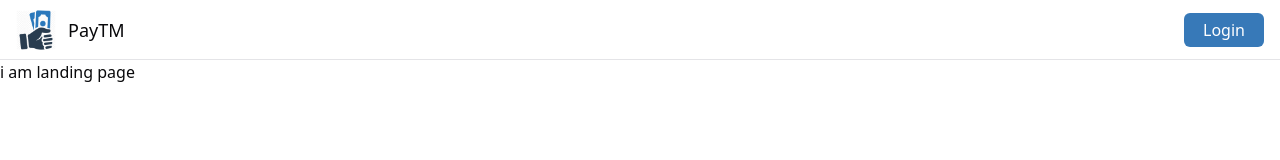
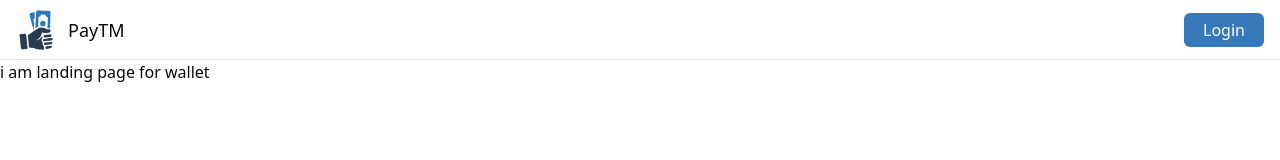
Before and after one commit to rookiedevs07/E-Wallet, a Next.js app in the folder apps/user-app/: page / in a window 1280 px wide. Shown: the top 160 px of the page. Built offline with nearby package versions, Linux system fonts and the light colour scheme; no server answers.

Commit message:
dev changes

```diff
--- a/apps/user-app/src/app/(root)/layout.tsx
+++ b/apps/user-app/src/app/(root)/layout.tsx
@@ -29,11 +29,6 @@ export default function RootLayout({
                 href={"/p2p"}
                 icon={<P2PTransferIcon></P2PTransferIcon>}
                 title="PeerToPeer"
-              />
-              <SidebarItem
-                href={"/p2p"}
-                icon={<P2PTransferIcon></P2PTransferIcon>}
-                title="PeerToPeerTest"
               />
             </div>
           </div>
--- a/apps/user-app/src/components/Landing.tsx
+++ b/apps/user-app/src/components/Landing.tsx
@@ -1,7 +1,7 @@
 import React from "react";
 
 const Landing = () => {
-  return <div>i am landing page</div>;
+  return <div>i am landing page for wallet</div>;
 };
 
 export default Landing;
```
